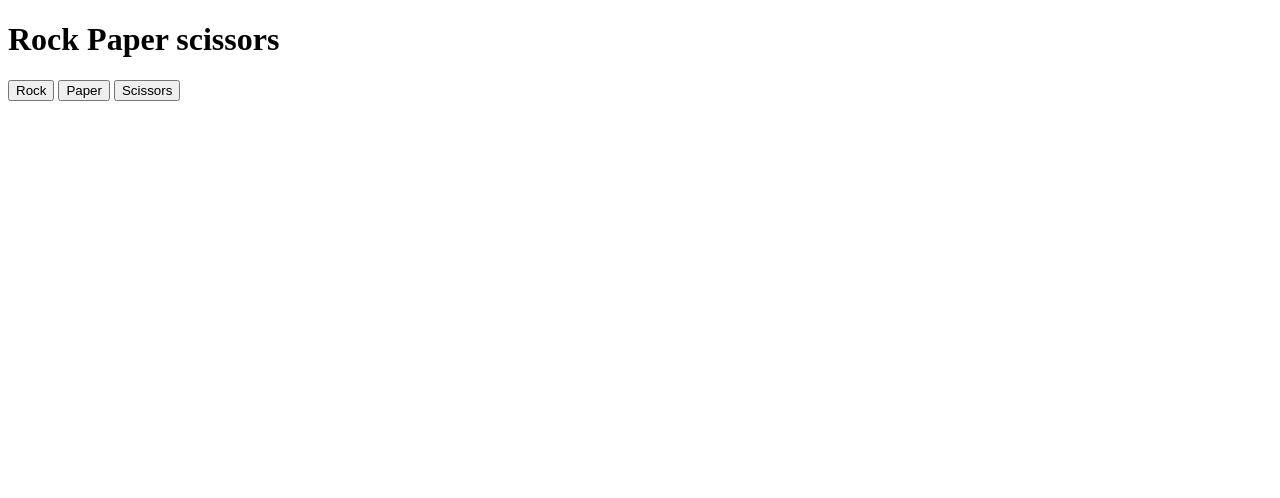
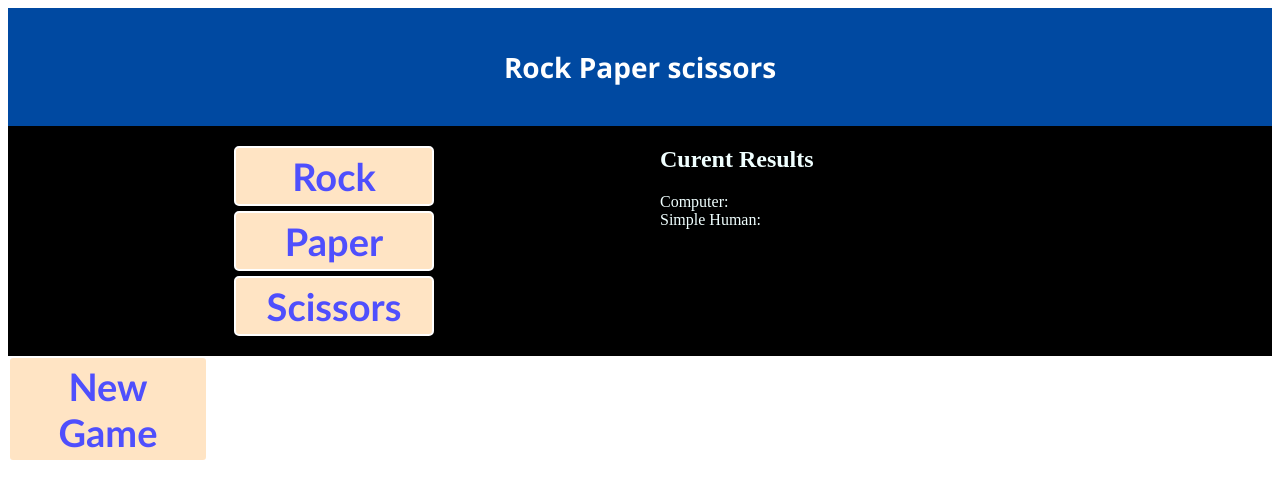
Before and after one commit to willlari/odin-rock-paper-scissors, a plain HTML site: page index.html in a window 1280 px wide. Drawn offline with Linux system fonts and the light colour scheme.

Commit message:
Simple Ux, and new game functionnality

```diff
--- a/index.html
+++ b/index.html
@@ -6,19 +6,34 @@
     <meta name="viewport" content="width=device-width, initial-scale=1.0">
     <title>document</title>
     <script src="javascript.js" defer></script>
+    <link rel="stylesheet" href="style.css">
+
 </head>
 <body>
-    <h1>Rock Paper scissors</h1>
-    <div id="container"></div>
+    <div class="top">
+        <div>Rock Paper scissors</div>
+    </div>
 
-    <button id="btnRock">Rock</button>
-    <button id="btnPaper">Paper</button>
-    <button id="btnScissors">Scissors</button>
+    <div class="main-container">
+        <div class="button-container">
+            <button class="play-button" id="btnRock">Rock</button>
+            <button class="play-button" id="btnPaper">Paper</button>
+            <button class="play-button" id="btnScissors">Scissors</button>
+        </div>
+        <div class="result-container">
+            <h2>Curent Results</h2>
+                <div class="card">
+                    <div>Computer:</div>
+                    <div id="divCompuScore"></div>
+                </div>
+                <div class="card">
+                    <div>Simple Human:</div>
+                    <div id="divUserScore"></div>
+                </div>
 
-    <div id="divUserScore"></div>
-    <div id="divCompuScore"></div>
-
-    <div id ="results"></div>
+        </div>
+    </div>
+    <button class="play-button" id="btnNew">New Game</button>
 
 </body>
 </html>
--- a/javascript.js
+++ b/javascript.js
@@ -56,6 +56,12 @@ btnScissors.addEventListener('click', () =>{
     message = playGame(computerPlay(), "scissors");
     attributeScore(message);
 });
+const btnNew = document.querySelector('#btnNew');
+btnNew.addEventListener('click', () =>{
+    computerScore=0;
+    userScore=0;
+    printScore();
+});
 
 function attributeScore(message){
     if (message == "YOU LOOSE!"){
@@ -71,8 +77,8 @@ function printScore(){
     const divUserScore = document.getElementById('divUserScore');
     const divCompuScore = document.getElementById('divCompuScore');
 
-    divCompuScore.textContent = "Computer :: " +computerScore.toString();
-    divUserScore.textContent = "User :" + userScore.toString();
+    divCompuScore.textContent = + computerScore.toString();
+    divUserScore.textContent = + userScore.toString();
 
 }
 
--- /dev/null
+++ b/style.css
@@ -0,0 +1,56 @@
+.top{
+    display: flex;
+    flex-direction: row;
+    background-color: rgb(0, 73, 161);
+    align-items: center;
+    justify-content: center;
+}
+.top div{
+    padding: 40px;;
+    color:white;
+    font-size: 28px;
+    flex:1;
+    font-family: 'Segoe UI', Tahoma, Geneva, Verdana, sans-serif;
+    font-weight: bold;
+    align-items: center;
+    display: flex;
+    justify-content: center;
+}
+.main-container{
+    background-color: rgb(0, 0, 0);
+    display: flex;
+    flex-direction: row;
+    justify-content: center;
+}
+.main-container div {
+    flex:1;
+}
+.button-container{
+    display:flex;
+    background-color: rgb(0, 0, 0);
+    flex-direction: column;
+    gap:5px;
+    padding: 20px;
+    align-items: center;
+}
+.play-button{
+    flex:1;
+    font-size: 38px;
+    width:200px;
+    padding-top: 5px;
+    padding-bottom: 5px;
+    background-color: bisque;
+    border: 2px solid white;
+    border-radius: 5px;
+    font-family: 'Gill Sans', 'Gill Sans MT', Calibri, 'Trebuchet MS', sans-serif;
+    font-weight: bolder;
+    color: rgb(79, 79, 253);
+    cursor: pointer;
+
+}
+.result-container {
+    color:azure;
+}
+.card{
+    display: flex;
+}
```
